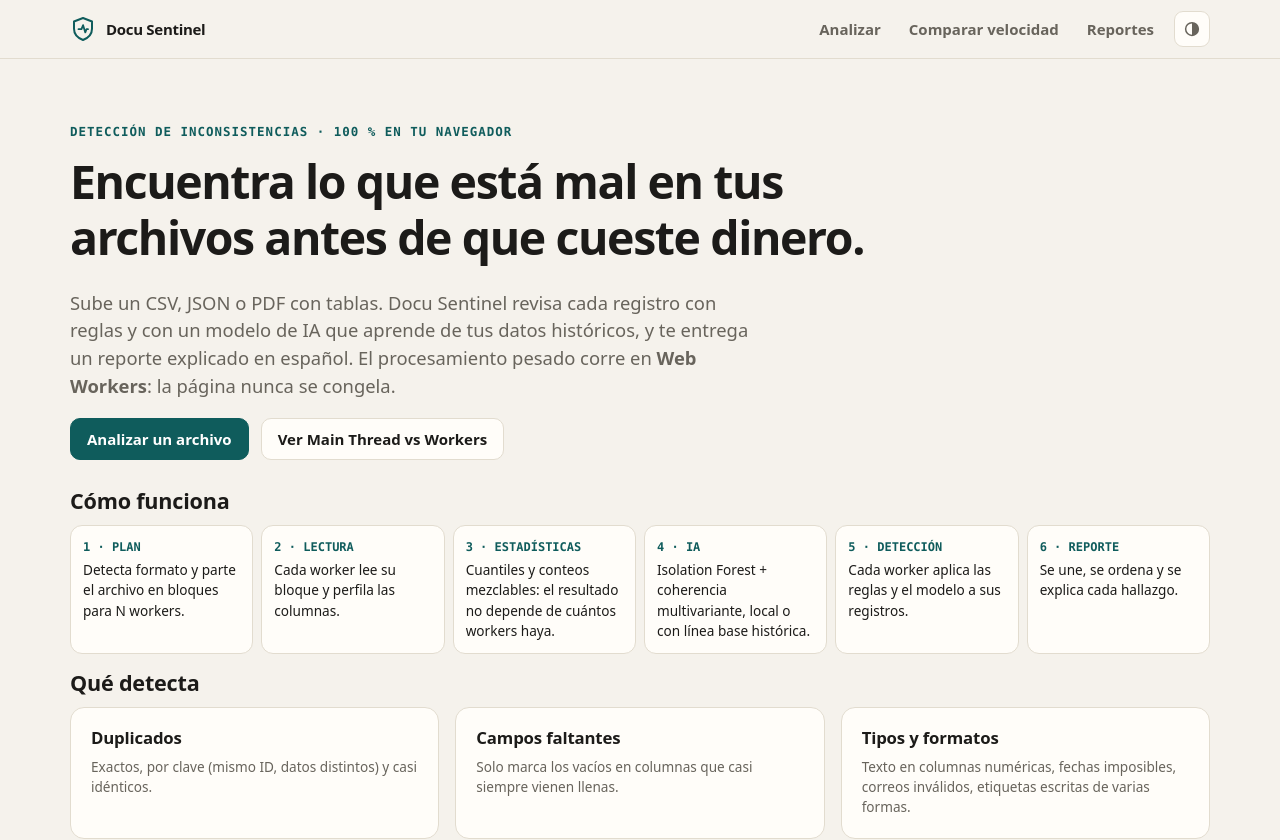
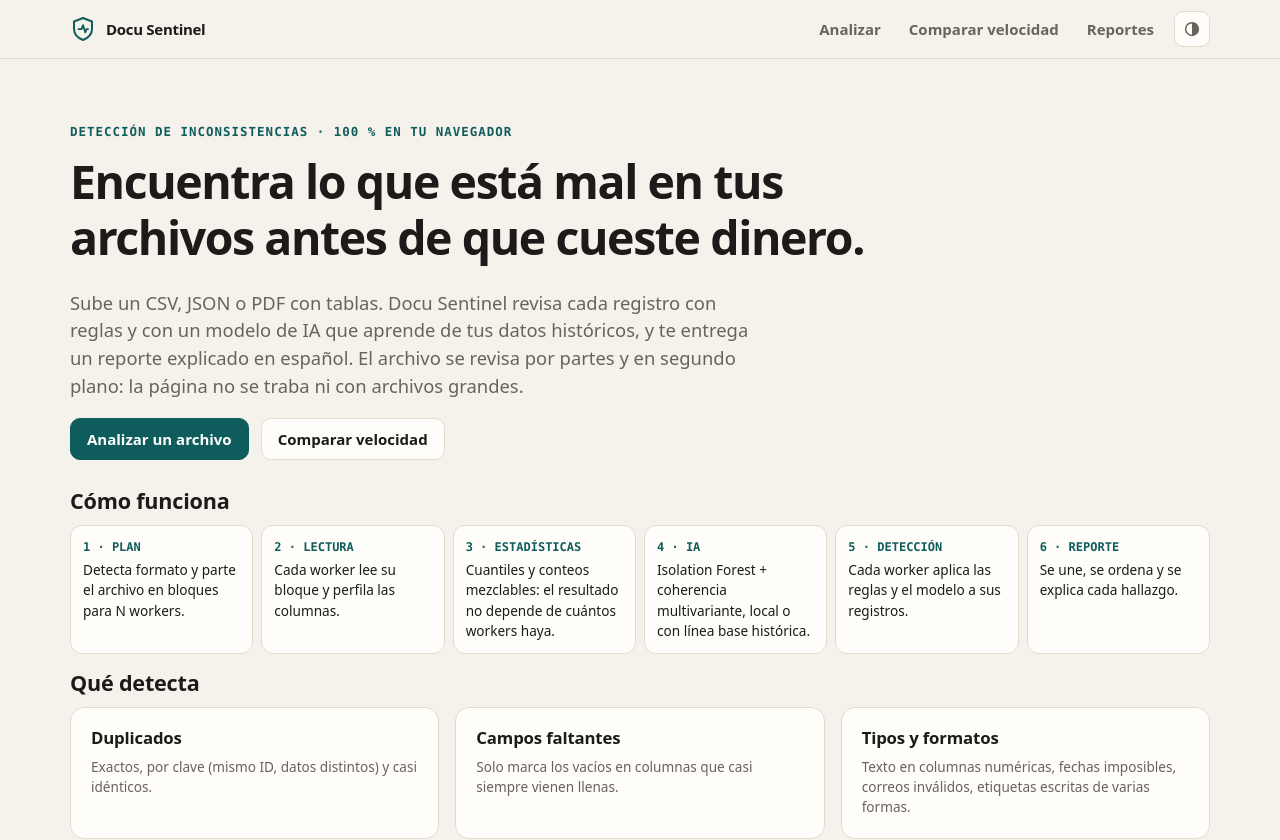
Before and after one commit to JuanMaya8/docu-sentinel-frontend, a Next.js app: page / in a window 1280 px wide. Shown: the top 840 px of the page. Built offline with nearby package versions, Linux system fonts and the light colour scheme; no server answers.

Commit message:
copy(home): explain how it works without technical jargon (1/3)
Hunk 1 of 3 in src/app/page.tsx, near: export default function HomePage() {.

```diff
--- a/src/app/page.tsx
+++ b/src/app/page.tsx
@@ -20,11 +20,11 @@ export default function HomePage() {
         <h1>Encuentra lo que está mal en tus archivos antes de que cueste dinero.</h1>
         <p className="lead">
           Sube un CSV, JSON o PDF con tablas. Docu Sentinel revisa cada registro con reglas y con un modelo de IA que aprende de tus datos históricos, y te
-          entrega un reporte explicado en español. El procesamiento pesado corre en <b>Web Workers</b>: la página nunca se congela.
+          entrega un reporte explicado en español. El archivo se revisa por partes y en segundo plano: la página no se traba ni con archivos grandes.
         </p>
         <div className="row">
           <Link className="btn primary" href="/analizar">Analizar un archivo</Link>
-          <Link className="btn" href="/benchmark">Ver Main Thread vs Workers</Link>
+          <Link className="btn" href="/benchmark">Comparar velocidad</Link>
         </div>
       </section>
 
```
